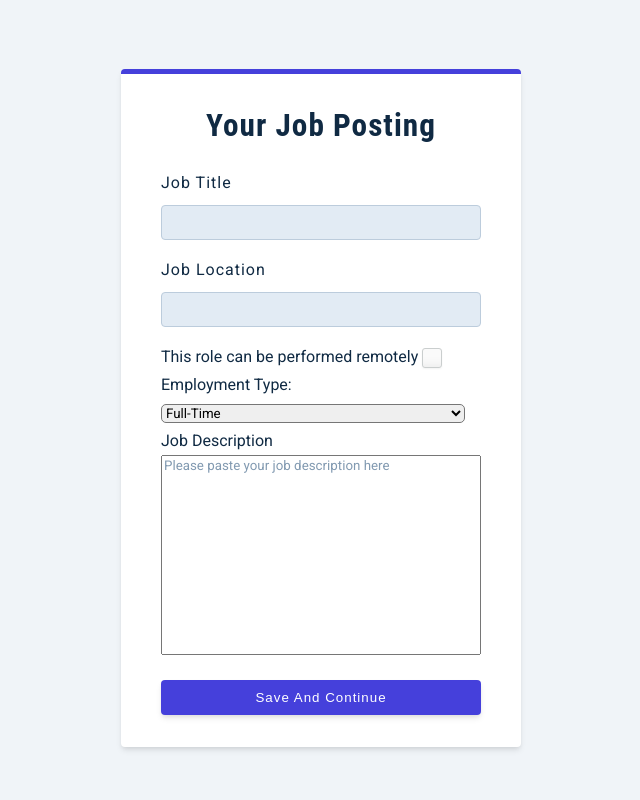
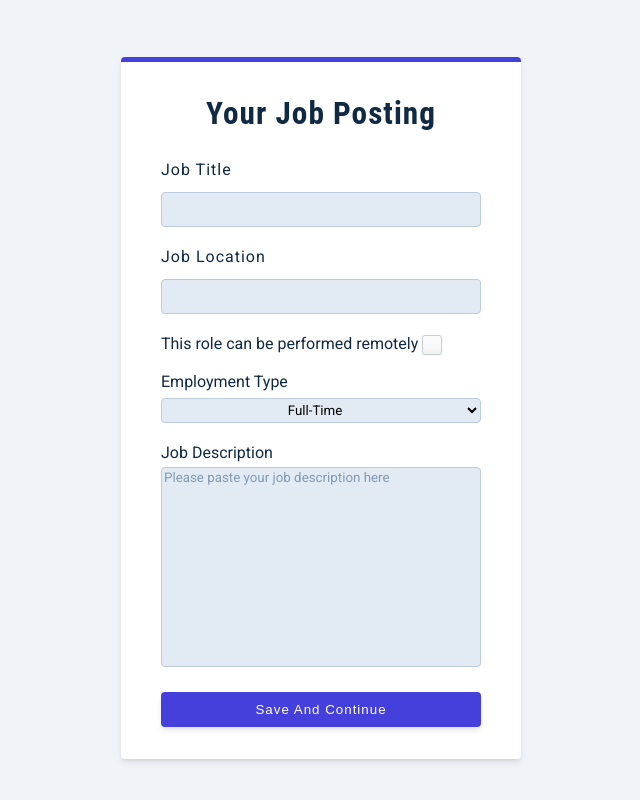
Before and after one commit to F4KER-X/TalentVault, a React (Create React App) app in the folder talentvault/frontend/: page /jobposting in a window 1280 px wide. Shown: the top 800 px of the page, without its empty margins (319-959 px from the left). Built offline with nearby package versions, Linux system fonts and the light colour scheme.

Commit message:
fixed css of job posting page

```diff
--- a/talentvault/frontend/src/index.css
+++ b/talentvault/frontend/src/index.css
@@ -176,6 +176,9 @@ textarea {
   width: 100%;
   min-height: 200px;
   font-family: Roboto;
+  border-radius: var(--borderRadius);
+    background: #e2ebf4;
+    border: 1px solid var(--grey-200);
 }
 
 textarea:focus {
@@ -185,6 +188,28 @@ textarea:focus {
 .form-control-text-area {
   resize: none;
 }
+
+#remotejobcheckbox{
+  padding-bottom:10px;
+}
+
+#custom-select{
+padding-bottom:15px;
+}
+
+#custom-select select{
+  border-radius: var(--borderRadius);
+  background: #e2ebf4;
+  border: 1px solid var(--grey-200);
+  height:25px;
+  text-align:center;
+  font-family: Roboto;
+  width:100%;
+
+}
+
+
+
 /*=======================================General CSS resource========================== */
 /* fonts */
 
--- a/talentvault/frontend/src/pages/JobPosting.jsx
+++ b/talentvault/frontend/src/pages/JobPosting.jsx
@@ -51,7 +51,7 @@ function JobPosting() {
           />
 
 
-        <div className="form-group">
+        <div className="form-group" id="remotejobcheckbox">
           <label id="checkboxlabel">
             This role can be performed remotely
           </label>
@@ -59,19 +59,17 @@ function JobPosting() {
             type="checkbox"
             className="form-control-checkbox"
             name="remotejob"
-            id="remotejob"
             value={remotejob}
             onChange={onChange}
             unchecked
           />
         </div>
 
-        <div className="form-group">
-          <label>Employment Type:</label>
+        <div className="form-group" id="custom-select">
+          <label>Employment Type</label>
           <select
             name="employment_type"
             className="form-control"
-            id="employmenttype"
             value={employmenttype}
             onChange={onChange}
             aria-required="true"
@@ -100,7 +98,6 @@ function JobPosting() {
             type="textarea"
             className="form-control-text-area"
             name="jobdescription"
-            id="jobdescription"
             placeholder="Please paste your job description here"
           />
         </div>
```
